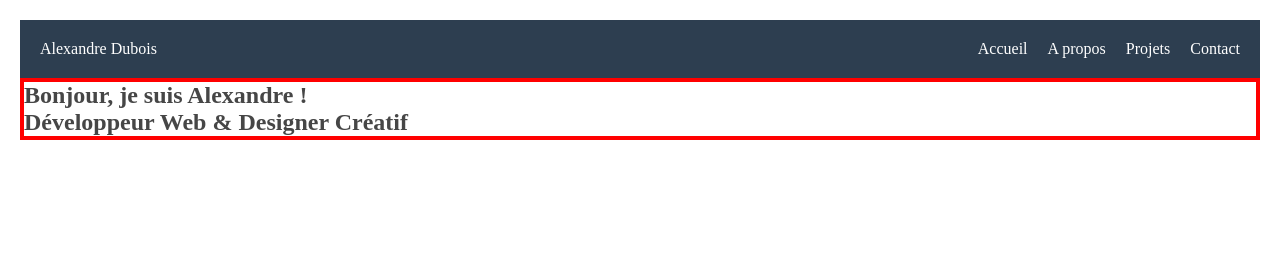
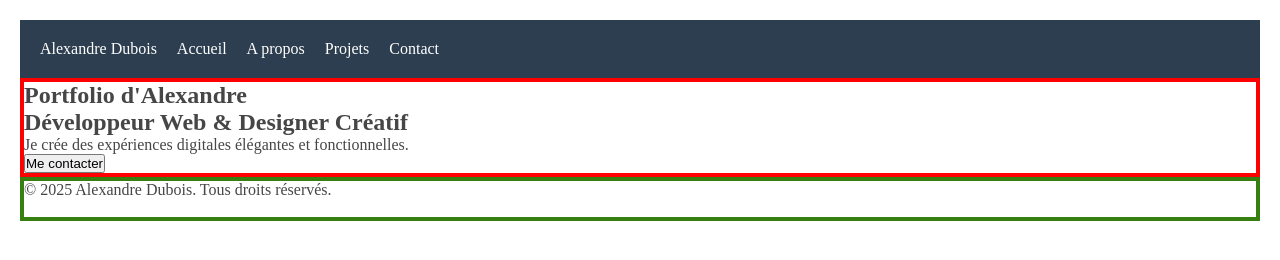
Before and after one commit to NeoNetDev/cforpro, a plain HTML site: page portfolio/index.html in a window 1280 px wide. Drawn offline with Linux system fonts and the light colour scheme.

Commit message:
Add files via upload

```diff
--- a/portfolio/index.html
+++ b/portfolio/index.html
@@ -14,7 +14,7 @@
     <header>
         <nav>
             <ul>
-                <li id="identite"><a href="">Alexandre Dubois</a></li>
+                <li id="identity"><a href="">Alexandre Dubois</a></li>
                 <li><a href="">Accueil</a></li>
                 <li><a href="">A propos</a></li>
                 <li><a href="">Projets</a></li>
@@ -28,22 +28,33 @@
 
         <!-- Section : Bonjour, je suis Alexandre -->
         <section id="section-presentation">
-            <h1>Bonjour, je suis Alexandre !</h1>
+            <h1>Portfolio d'Alexandre</h1>
             <h2>Développeur Web & Designer Créatif</h2>
+            <p>Je crée des expériences digitales élégantes et fonctionnelles.</p>
+            <button>Me contacter</button>
         </section>
 
         <!-- Section : A Propos de moi -->
-        <section id="section-presentation">
+        <section id="section-about">
 
         </section>
 
         <!-- Section : Mes Projets -->
-        <section>
+        <section id="section-projects">
 
         </section>
 
     </main>
 
+    <!-- Pied de page -->
+    <footer>
+        <p>&copy; 2025 Alexandre Dubois. Tous droits réservés.</p>
+        <ul>
+            <li><a href="">LinkedIn</a></li>
+            <li><a href="">GitHub</a></li>
+            <li><a href="">YouTube</a></li>
+        </ul>
+    </footer>
 
 </body>
 
```
